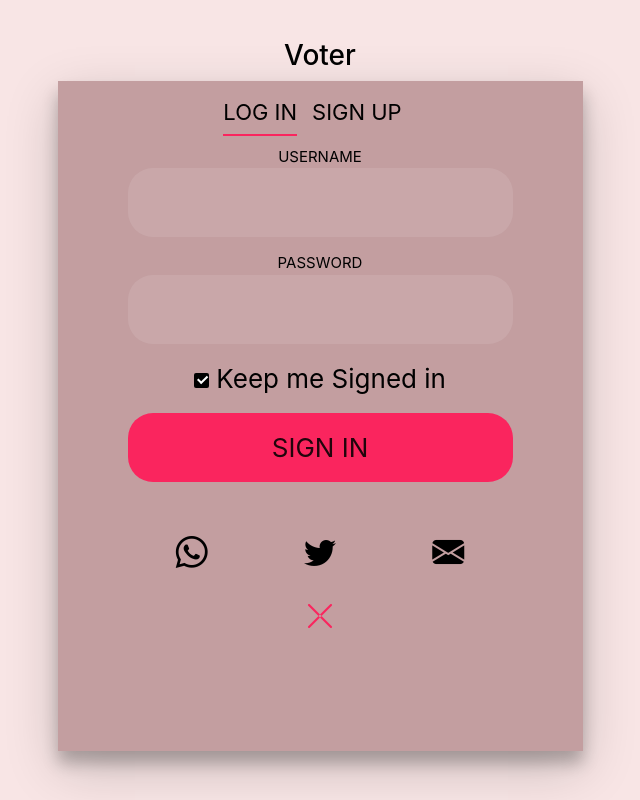
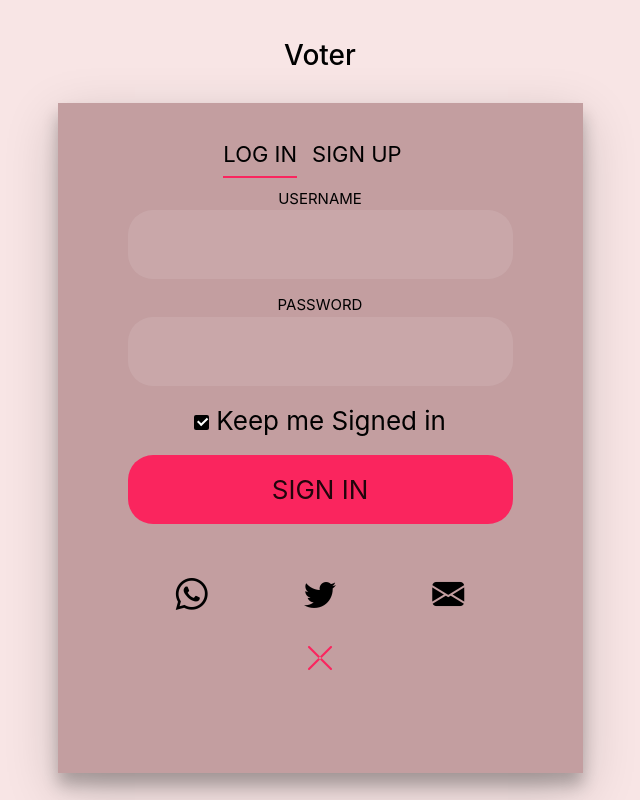
Before and after one commit to mwchben/ledgers, a React (Create React App) app in the folder client/: page /logVoter in a window 1280 px wide. Shown: the whole page, without its empty margins (320-960 px from the left). Built offline with nearby package versions, Linux system fonts and the light colour scheme.

Commit message:
server: re-name and cleanup  client: configure routes

```diff
--- a/client/src/components/Navbar.js
+++ b/client/src/components/Navbar.js
@@ -4,7 +4,7 @@ export default function NavBar() {
     return (
         <>
             {/* <img src={logo} alt="this is car image" /> */}
-            <br className="mg-2" />
+            <br className="mg-3" />
             {/* <h1>
                 Welcome to SCIT Voting Portal
             </h1> */}
--- a/client/src/css/home.css
+++ b/client/src/css/home.css
@@ -26,6 +26,7 @@ a {
 .login-wrap {
   width: 100%;
   margin: auto;
+  margin-top: 30px;
   max-width: 525px;
   min-height: 670px;
   position: relative;
@@ -37,7 +38,7 @@ a {
   width: 100%;
   height: 100%;
   position: absolute;
-  padding: 10px 70px 10px 70px;
+  padding: 30px 70px 10px 70px;
   background: #c39ea0;
 }
 .login-html .sign-in-htm,
```
Also changed, not shown: client/src/App.js (+3 -8 lines).
